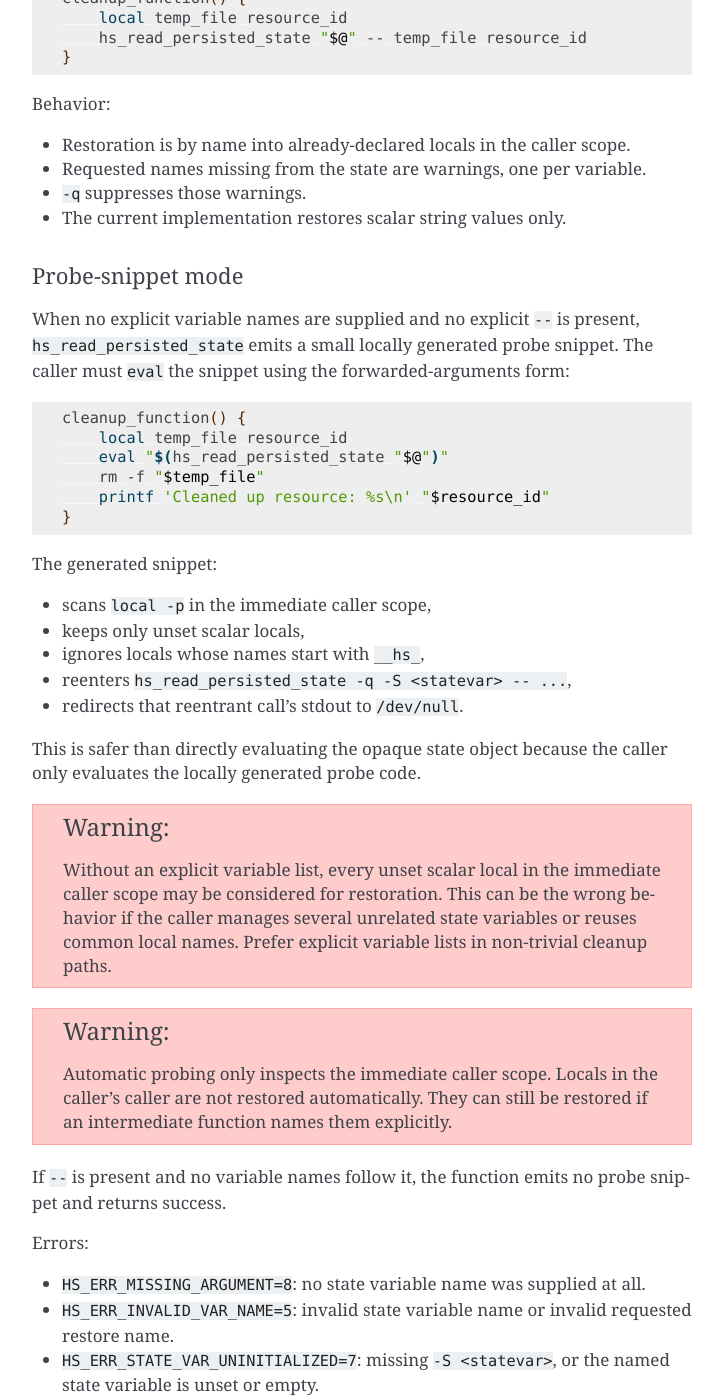
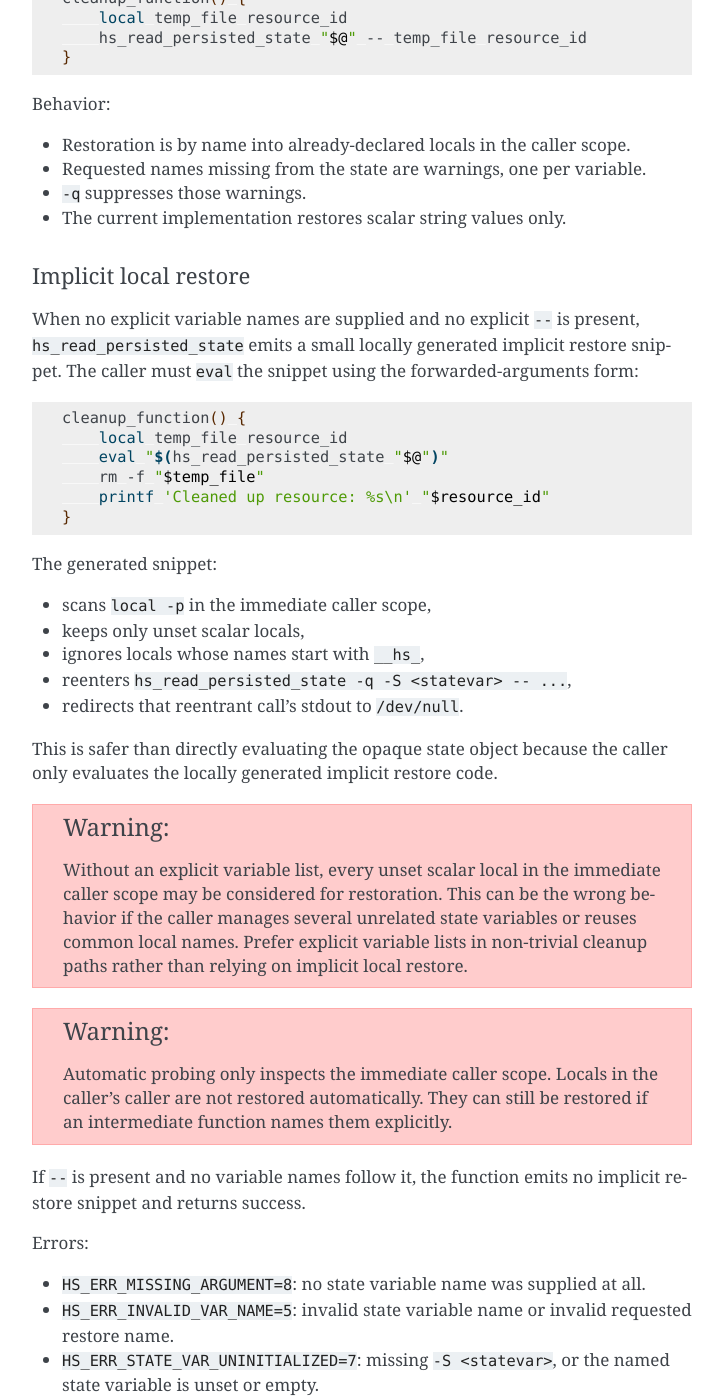
Before and after one commit to CriticalOptimisation/bash-deploy-libs, a Sphinx documentation site: the page built from docs/libraries/handle_state.rst, in a window 1280 px wide and 1400 px high, scrolled down 3077 px. Shown: the whole window, without its empty margins (388-1111 px from the left). Built offline with Sphinx 7.4.7, drawn with Linux system fonts in a browser that asks for light colours; pages that are not in the unit, such as notebooks, are missing from menus; some of the changed text lies outside the part shown.

Commit message:
docs(handle_state): rename probe-snippet to implicit local restore, prefer state_var in examples (#93)
* docs(handle_state): rename probe-snippet mode to implicit local restore, prefer state_var in examples (#76)

Co-Authored-By: Claude Sonnet 4.6 <noreply@anthropic.com>

* docs(handle_state): drop stale 'raw persisted code' reference in step 5 comment

Co-Authored-By: Claude Sonnet 4.6 <noreply@anthropic.com>

* docs(handle_state): add comment about forwarding _hs_resolve_state_inputs params in reentrant call

Co-Authored-By: Claude Sonnet 4.6 <noreply@anthropic.com>

---------

Co-authored-by: Jean-Marc Le Peuvédic <jean-marc.le-peuvedic@calcool.ai>
Co-authored-by: Claude Sonnet 4.6 <noreply@anthropic.com>

```diff
--- a/docs/libraries/handle_state.rst
+++ b/docs/libraries/handle_state.rst
@@ -148,11 +148,11 @@ Behavior:
 - ``-q`` suppresses those warnings.
 - The current implementation restores scalar string values only.
 
-Probe-snippet mode
-^^^^^^^^^^^^^^^^^^
+Implicit local restore
+^^^^^^^^^^^^^^^^^^^^^^
 
 When no explicit variable names are supplied and no explicit ``--`` is present,
-``hs_read_persisted_state`` emits a small locally generated probe snippet. The
+``hs_read_persisted_state`` emits a small locally generated implicit restore snippet. The
 caller must ``eval`` the snippet using the forwarded-arguments form:
 
 .. code-block:: bash
@@ -173,7 +173,7 @@ The generated snippet:
 - redirects that reentrant call's stdout to ``/dev/null``.
 
 This is safer than directly evaluating the opaque state object because the
-caller only evaluates the locally generated probe code.
+caller only evaluates the locally generated implicit restore code.
 
 .. warning::
 
@@ -181,7 +181,7 @@ caller only evaluates the locally generated probe code.
    caller scope may be considered for restoration. This can be the wrong
    behavior if the caller manages several unrelated state variables or reuses
    common local names. Prefer explicit variable lists in non-trivial cleanup
-   paths.
+   paths rather than relying on implicit local restore.
 
 .. warning::
 
@@ -190,7 +190,7 @@ caller only evaluates the locally generated probe code.
    if an intermediate function names them explicitly.
 
 If ``--`` is present and no variable names follow it, the function emits no
-probe snippet and returns success.
+implicit restore snippet and returns success.
 
 Errors:
 
@@ -292,7 +292,7 @@ Representing an array manually through a scalar encoding:
 Caveats
 -------
 
-- Prefer explicit restore lists over probe-snippet mode.
+- Prefer explicit restore lists over implicit local restore.
 - Do not rely on the opaque state format being executable code forever.
 - Early unit tests still use raw ``eval`` against the current code-based state
   representation, but library code should prefer ``hs_read_persisted_state``.
```
Also changed, not shown: other parts of docs/libraries/handle_state.rst (+5 -5 lines), 1 other file.
